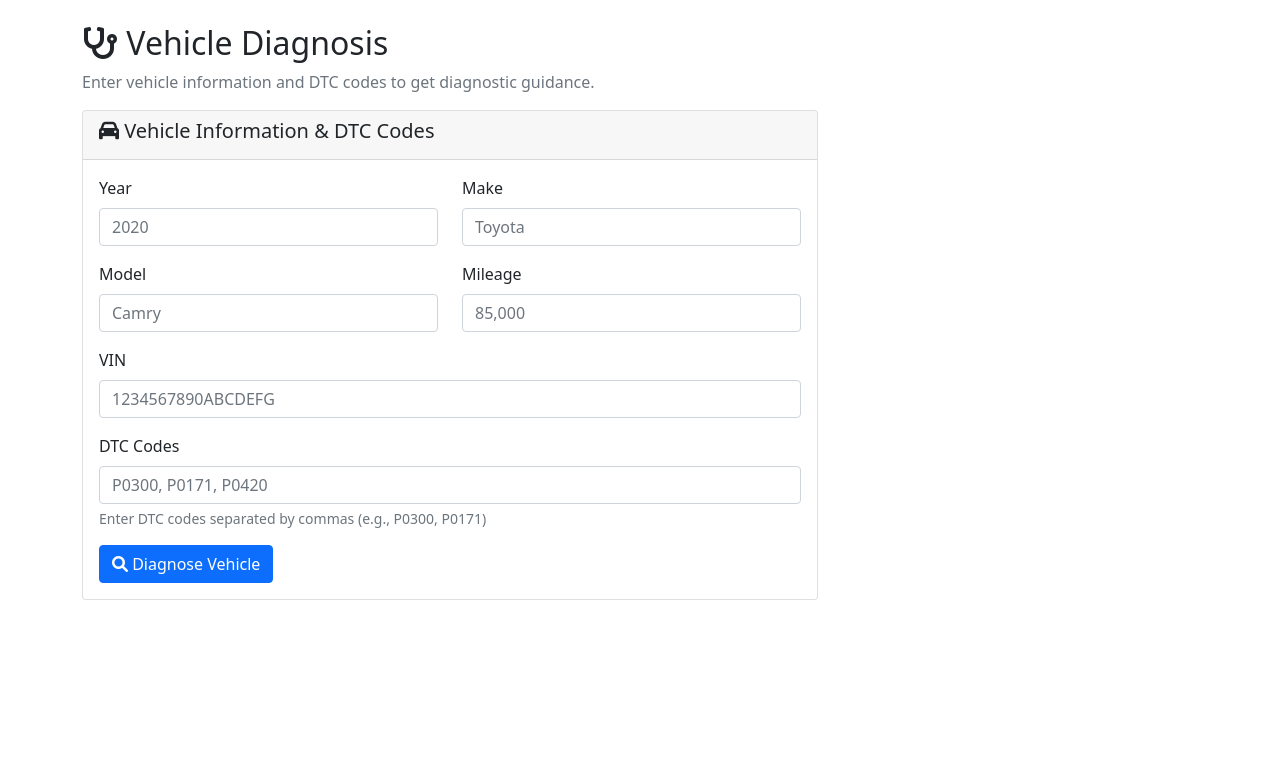
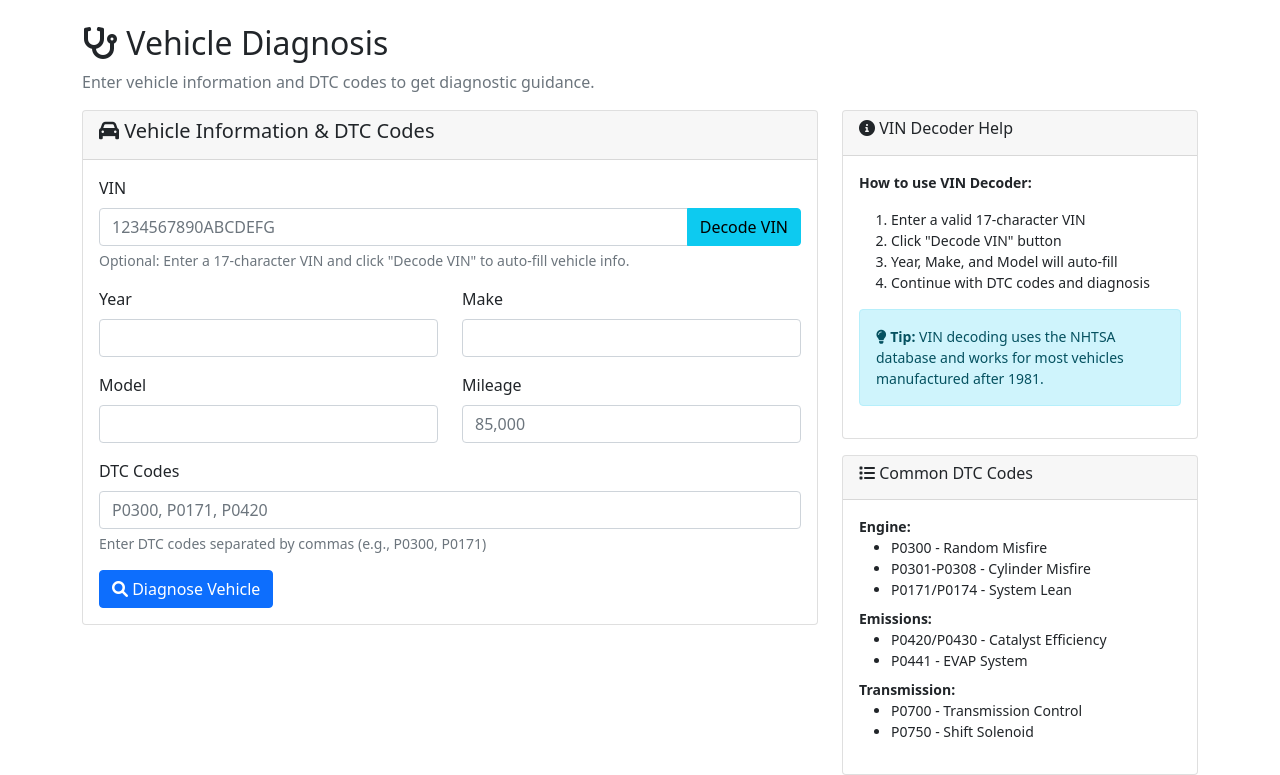
Before and after one commit to johnchipwinslow/Automotive-Diagnostic-System-JcW, a Flask app: page /diagnose in a window 1280 px wide. Shown: the part 56-831 px from the top of the page. Before the commit the page ends 656 px from the top, so only its background shows below. Run offline with Flask 3, Linux system fonts and the light colour scheme; a user stored in the database is signed in; data comes from the database, SQL or seed files in the repository.

Commit message:
Update diagnose.html

```diff
--- a/templates/diagnose.html
+++ b/templates/diagnose.html
@@ -15,29 +15,33 @@
             </div>
             <div class="card-body">
                 <form method="POST">
+                    <div class="mb-3">
+                        <label for="vin" class="form-label">VIN</label>
+                        <div class="input-group">
+                            <input type="text" class="form-control" id="vin" name="vin" placeholder="1234567890ABCDEFG">
+                            <button class="btn btn-info" type="button" id="decode-vin-btn">Decode VIN</button>
+                        </div>
+                        <div class="form-text">Optional: Enter a 17-character VIN and click "Decode VIN" to auto-fill vehicle info.</div>
+                    </div>
                     <div class="row">
                         <div class="col-md-6 mb-3">
                             <label for="year" class="form-label">Year</label>
-                            <input type="text" class="form-control" id="year" name="year" placeholder="2020" required>
+                            <input type="text" class="form-control" id="year" name="year" ...>
                         </div>
                         <div class="col-md-6 mb-3">
                             <label for="make" class="form-label">Make</label>
-                            <input type="text" class="form-control" id="make" name="make" placeholder="Toyota" required>
+                            <input type="text" class="form-control" id="make" name="make" ...>
                         </div>
                     </div>
                     <div class="row">
                         <div class="col-md-6 mb-3">
                             <label for="model" class="form-label">Model</label>
-                            <input type="text" class="form-control" id="model" name="model" placeholder="Camry" required>
+                            <input type="text" class="form-control" id="model" name="model" ...>
                         </div>
                         <div class="col-md-6 mb-3">
                             <label for="mileage" class="form-label">Mileage</label>
                             <input type="text" class="form-control" id="mileage" name="mileage" placeholder="85,000">
                         </div>
-                    </div>
-                    <div class="mb-3">
-                        <label for="vin" class="form-label">VIN</label>
-                        <input type="text" class="form-control" id="vin" name="vin" placeholder="1234567890ABCDEFG">
                     </div>
                     <div class="mb-3">
                         <label for="dtc_codes" class="form-label">DTC Codes</label>
@@ -51,5 +55,133 @@
             </div>
         </div>
     </div>
+    <div class="col-lg-4">
+        <div class="card">
+            <div class="card-header">
+                <h6><i class="fas fa-info-circle"></i> VIN Decoder Help</h6>
+            </div>
+            <div class="card-body">
+                <p class="small">
+                    <strong>How to use VIN Decoder:</strong>
+                </p>
+                <ol class="small">
+                    <li>Enter a valid 17-character VIN</li>
+                    <li>Click "Decode VIN" button</li>
+                    <li>Year, Make, and Model will auto-fill</li>
+                    <li>Continue with DTC codes and diagnosis</li>
+                </ol>
+                <div class="alert alert-info small mt-3">
+                    <i class="fas fa-lightbulb"></i>
+                    <strong>Tip:</strong> VIN decoding uses the NHTSA database and works for most vehicles manufactured after 1981.
+                </div>
+            </div>
+        </div>
+        <div class="card mt-3">
+            <div class="card-header">
+                <h6><i class="fas fa-list"></i> Common DTC Codes</h6>
+            </div>
+            <div class="card-body">
+                <div class="small">
+                    <strong>Engine:</strong>
+                    <ul class="mb-2">
+                        <li>P0300 - Random Misfire</li>
+                        <li>P0301-P0308 - Cylinder Misfire</li>
+                        <li>P0171/P0174 - System Lean</li>
+                    </ul>
+                    <strong>Emissions:</strong>
+                    <ul class="mb-2">
+                        <li>P0420/P0430 - Catalyst Efficiency</li>
+                        <li>P0441 - EVAP System</li>
+                    </ul>
+                    <strong>Transmission:</strong>
+                    <ul>
+                        <li>P0700 - Transmission Control</li>
+                        <li>P0750 - Shift Solenoid</li>
+                    </ul>
+                </div>
+            </div>
+        </div>
+    </div>
 </div>
 {% endblock %}
+
+{% block scripts %}
+<script>
+document.getElementById('decode-vin-btn').addEventListener('click', function() {
+    const vin = document.getElementById('vin').value.trim();
+    const button = this;
+
+    if (vin.length !== 17) {
+        alert('VIN must be exactly 17 characters.');
+        return;
+    }
+
+    // Show loading state
+    button.innerHTML = '<i class="fas fa-spinner fa-spin"></i> Decoding...';
+    button.disabled = true;
+
+    fetch(`https://vpic.nhtsa.dot.gov/api/vehicles/DecodeVin/${vin}?format=json`)
+        .then(response => response.json())
+        .then(data => {
+            let year = '', make = '', model = '';
+
+            data.Results.forEach(item => {
+                if (item.Variable === 'Model Year' && item.Value) {
+                    year = item.Value;
+                }
+                if (item.Variable === 'Make' && item.Value) {
+                    make = item.Value;
+                }
+                if (item.Variable === 'Model' && item.Value) {
+                    model = item.Value;
+                }
+            });
+
+            // Fill in the form fields
+            if (year && year !== 'null') {
+                document.getElementById('year').value = year;
+            }
+            if (make && make !== 'null') {
+                document.getElementById('make').value = make;
+            }
+            if (model && model !== 'null') {
+                document.getElementById('model').value = model;
+            }
+
+            // Show success message
+            if (year || make || model) {
+                const alert = document.createElement('div');
+                alert.className = 'alert alert-success alert-dismissible fade show mt-2';
+                alert.innerHTML = `
+                    <i class="fas fa-check-circle"></i> VIN decoded successfully! Vehicle info has been auto-filled.
+                    <button type="button" class="btn-close" data-bs-dismiss="alert"></button>
+                `;
+                document.querySelector('.card-body form').insertBefore(alert, document.querySelector('.card-body form').firstChild);
+
+                // Auto-dismiss after 3 seconds
+                setTimeout(() => {
+                    if (alert.parentNode) {
+                        alert.remove();
+                    }
+                }, 3000);
+            } else {
+                alert('VIN decoded but no vehicle information was found. Please enter details manually.');
+            }
+        })
+        .catch(error => {
+            console.error('VIN decode error:', error);
+            alert('Error decoding VIN. Please check the VIN and try again, or enter vehicle details manually.');
+        })
+        .finally(() => {
+            // Reset button state
+            button.innerHTML = 'Decode VIN';
+            button.disabled = false;
+        });
+});
+
+// Auto-format VIN input (uppercase, remove spaces)
+document.getElementById('vin').addEventListener('input', function() {
+    this.value = this.value.toUpperCase().replace(/[^A-Z0-9]/g, '');
+});
+</script>
+{% endblock %}
```
